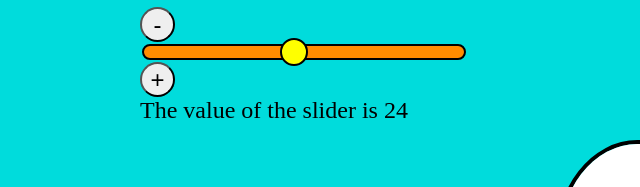
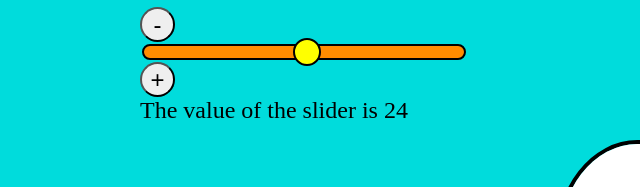
Before and after one commit to anas-Adeel/Giphy-DeepFake, a plain HTML site: page index.html in a window 1280 px wide. Shown: the part 163-350 px from the top of the page, 336-976 px from the left. Drawn offline with Linux system fonts and the light colour scheme; a web font is replaced by a local one.

Commit message:
Update index.html

```diff
--- a/index.html
+++ b/index.html
@@ -22,7 +22,7 @@
 			</div>
 			<div id="header">
 				<button id="decrease" title="Decrease number of GIFs" onclick="changeLimit(-3)">-</button>
-				<input type="range"  id="GIFCountSlider" min="3" max="48" step="3" value="24">
+				<input type="range"  id="GIFCountSlider" min="4" max="49">
 				<button id="increase" title="Increase number of GIFs" onclick="changeLimit(3)">+</button>
 				<span class="totalGIFs">The value of the slider is
 					<span class="totalGIFs" id="GIFCount">24</span>
```
